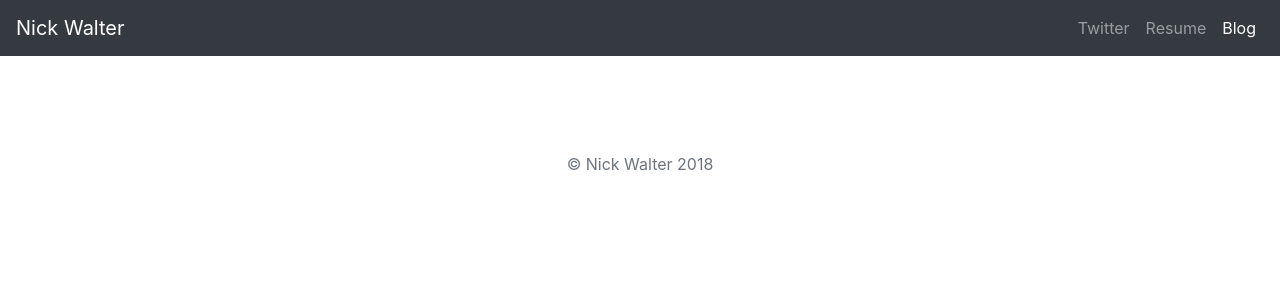
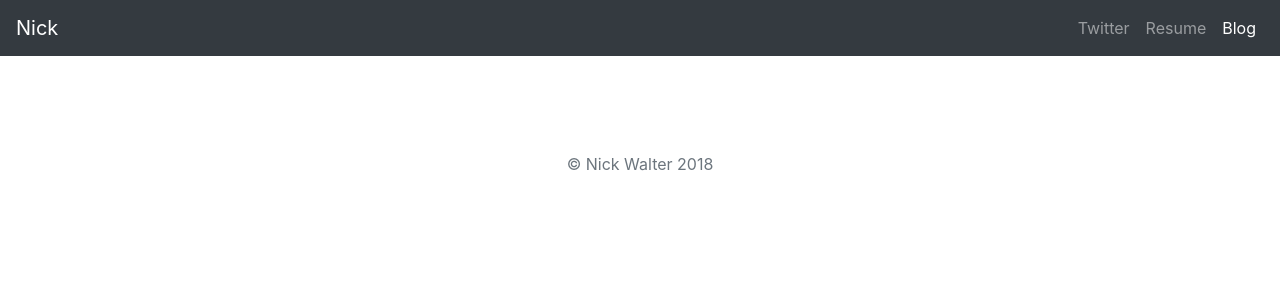
Before and after one commit to BagratAero/portfolio-project, a Django app: template blog/templates/blog/detail.html in a window 1280 px wide. Shown: the top 300 px of the page. Run offline with Django 3.2, Linux system fonts and the light colour scheme; the template is opened without the code that fills it, so the values that code supplies are empty; some libraries are stand-ins or nearby versions.

Commit message:
Second commit

```diff
--- a/blog/templates/blog/detail.html
+++ b/blog/templates/blog/detail.html
@@ -19,7 +19,7 @@
 
   <header>
     <nav class="navbar navbar-expand-lg navbar-dark bg-dark">
-      <a class="navbar-brand" href="{% url 'home' %}">Nick Walter</a>
+      <a class="navbar-brand" href="{% url 'home' %}">Nick </a>
       <button class="navbar-toggler" type="button" data-toggle="collapse" data-target="#navbarNavAltMarkup" aria-controls="navbarNavAltMarkup" aria-expanded="false" aria-label="Toggle navigation">
         <span class="navbar-toggler-icon"></span>
       </button>
```
